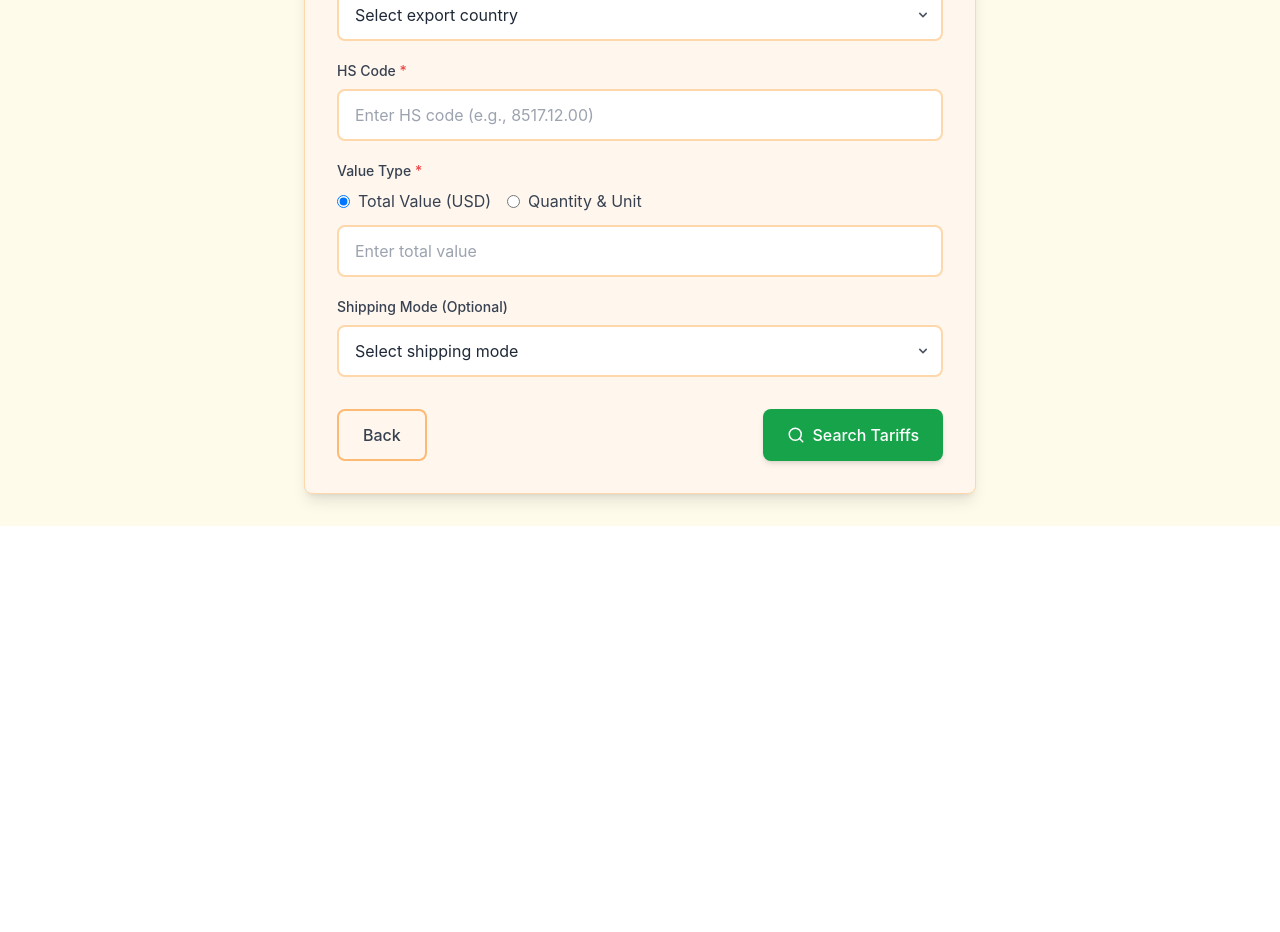
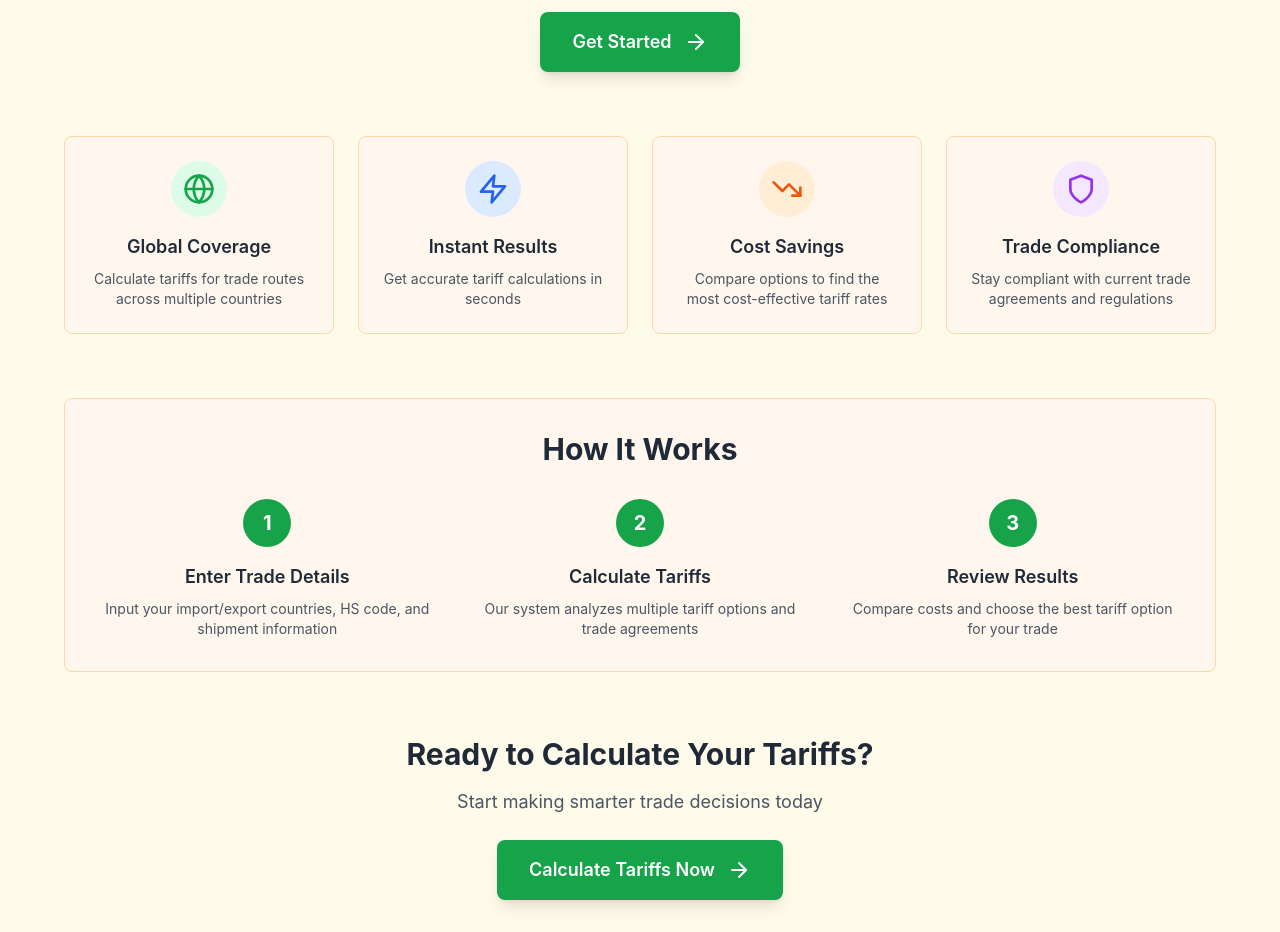
Before and after one commit to limjunsheng2110/CS203G4T2-Project, a React (Vite) app in the folder frontend/: page / in a window 1280 px wide. Shown: the part 460-1392 px from the top of the page. Before the commit the page ends 986 px from the top, so only its background shows below. Built offline with nearby package versions, Linux system fonts and the light colour scheme.

Commit message:
added homepage to front end

```diff
--- a/frontend/App.jsx
+++ b/frontend/App.jsx
@@ -1,9 +1,12 @@
+// frontend/App.jsx
+
 import React, { useState } from 'react';
+import HomePage from './components/HomePage';
 import DetailPage from './components/DetailPage';
 import ResultsPage from './components/ResultsPage';
 
 const App = () => {
-  const [currentPage, setCurrentPage] = useState('detail');
+  const [currentPage, setCurrentPage] = useState('home');
   const [theme, setTheme] = useState('light');
   const [formData, setFormData] = useState({
     importCountry: '',
@@ -24,6 +27,10 @@ const App = () => {
     }));
   };
 
+  const handleGetStarted = () => {
+    setCurrentPage('detail');
+  };
+
   const handleSearch = () => {
     setCurrentPage('results');
   };
@@ -35,6 +42,16 @@ const App = () => {
   const toggleTheme = () => {
     setTheme(prev => prev === 'light' ? 'dark' : 'light');
   };
+
+  if (currentPage === 'home') {
+    return (
+      <HomePage
+        onGetStarted={handleGetStarted}
+        theme={theme}
+        toggleTheme={toggleTheme}
+      />
+    );
+  }
 
   return currentPage === 'detail' ? (
     <DetailPage
--- /dev/null
+++ b/frontend/components/HomePage.jsx
@@ -0,0 +1,150 @@
+import React from 'react';
+import { ArrowRight, Globe, TrendingDown, Shield, Zap } from 'lucide-react';
+import { getThemeColours } from '../utils/themeColours';
+import ThemeToggle from './ThemeToggle';
+
+const HomePage = ({ onGetStarted, theme, toggleTheme }) => {
+  const colors = getThemeColours(theme);
+
+  return (
+    <div className={`min-h-screen ${theme === 'light' ? 'bg-amber-50' : 'bg-black'} py-8 px-4`}>
+      <div className="max-w-6xl mx-auto">
+        <div className="flex justify-end mb-4">
+          <ThemeToggle theme={theme} toggleTheme={toggleTheme} />
+        </div>
+
+        {/* Hero Section */}
+        <div className="text-center mb-16">
+          <div className="flex justify-center mb-8">
+            <img
+              src="/TariffNomLogo.png"
+              alt="TariffNom Logo"
+              className="w-64 h-auto"
+            />
+          </div>
+
+          <h1 className={`text-5xl font-bold ${colors.text} mb-4`}>
+            Welcome to TariffNom
+          </h1>
+          <p className={`text-xl ${colors.textMuted} mb-8 max-w-2xl mx-auto`}>
+            Smart Livestock Tariff Calculator - Navigate international trade tariffs with ease and accuracy
+          </p>
+
+          <button
+            onClick={onGetStarted}
+            className="px-8 py-4 bg-green-600 text-white rounded-lg hover:bg-green-700 transition-colors flex items-center gap-3 font-semibold text-lg shadow-lg hover:shadow-xl mx-auto"
+          >
+            Get Started
+            <ArrowRight size={24} />
+          </button>
+        </div>
+
+        {/* Features Section */}
+        <div className="grid grid-cols-1 md:grid-cols-2 lg:grid-cols-4 gap-6 mb-16">
+          <div className={`${colors.cardBg} rounded-lg p-6 border ${colors.border} text-center`}>
+            <div className="flex justify-center mb-4">
+              <div className="p-3 bg-green-100 rounded-full">
+                <Globe className="text-green-600" size={32} />
+              </div>
+            </div>
+            <h3 className={`text-lg font-semibold ${colors.text} mb-2`}>Global Coverage</h3>
+            <p className={`text-sm ${colors.textMuted}`}>
+              Calculate tariffs for trade routes across multiple countries
+            </p>
+          </div>
+
+          <div className={`${colors.cardBg} rounded-lg p-6 border ${colors.border} text-center`}>
+            <div className="flex justify-center mb-4">
+              <div className="p-3 bg-blue-100 rounded-full">
+                <Zap className="text-blue-600" size={32} />
+              </div>
+            </div>
+            <h3 className={`text-lg font-semibold ${colors.text} mb-2`}>Instant Results</h3>
+            <p className={`text-sm ${colors.textMuted}`}>
+              Get accurate tariff calculations in seconds
+            </p>
+          </div>
+
+          <div className={`${colors.cardBg} rounded-lg p-6 border ${colors.border} text-center`}>
+            <div className="flex justify-center mb-4">
+              <div className="p-3 bg-orange-100 rounded-full">
+                <TrendingDown className="text-orange-600" size={32} />
+              </div>
+            </div>
+            <h3 className={`text-lg font-semibold ${colors.text} mb-2`}>Cost Savings</h3>
+            <p className={`text-sm ${colors.textMuted}`}>
+              Compare options to find the most cost-effective tariff rates
+            </p>
+          </div>
+
+          <div className={`${colors.cardBg} rounded-lg p-6 border ${colors.border} text-center`}>
+            <div className="flex justify-center mb-4">
+              <div className="p-3 bg-purple-100 rounded-full">
+                <Shield className="text-purple-600" size={32} />
+              </div>
+            </div>
+            <h3 className={`text-lg font-semibold ${colors.text} mb-2`}>Trade Compliance</h3>
+            <p className={`text-sm ${colors.textMuted}`}>
+              Stay compliant with current trade agreements and regulations
+            </p>
+          </div>
+        </div>
+
+        {/* How It Works Section */}
+        <div className={`${colors.cardBg} rounded-lg p-8 border ${colors.border} mb-16`}>
+          <h2 className={`text-3xl font-bold ${colors.text} mb-8 text-center`}>How It Works</h2>
+          <div className="grid grid-cols-1 md:grid-cols-3 gap-8">
+            <div className="text-center">
+              <div className={`w-12 h-12 rounded-full bg-green-600 text-white flex items-center justify-center text-xl font-bold mx-auto mb-4`}>
+                1
+              </div>
+              <h3 className={`text-lg font-semibold ${colors.text} mb-2`}>Enter Trade Details</h3>
+              <p className={`text-sm ${colors.textMuted}`}>
+                Input your import/export countries, HS code, and shipment information
+              </p>
+            </div>
+
+            <div className="text-center">
+              <div className={`w-12 h-12 rounded-full bg-green-600 text-white flex items-center justify-center text-xl font-bold mx-auto mb-4`}>
+                2
+              </div>
+              <h3 className={`text-lg font-semibold ${colors.text} mb-2`}>Calculate Tariffs</h3>
+              <p className={`text-sm ${colors.textMuted}`}>
+                Our system analyzes multiple tariff options and trade agreements
+              </p>
+            </div>
+
+            <div className="text-center">
+              <div className={`w-12 h-12 rounded-full bg-green-600 text-white flex items-center justify-center text-xl font-bold mx-auto mb-4`}>
+                3
+              </div>
+              <h3 className={`text-lg font-semibold ${colors.text} mb-2`}>Review Results</h3>
+              <p className={`text-sm ${colors.textMuted}`}>
+                Compare costs and choose the best tariff option for your trade
+              </p>
+            </div>
+          </div>
+        </div>
+
+        {/* CTA Section */}
+        <div className="text-center">
+          <h2 className={`text-3xl font-bold ${colors.text} mb-4`}>
+            Ready to Calculate Your Tariffs?
+          </h2>
+          <p className={`text-lg ${colors.textMuted} mb-6`}>
+            Start making smarter trade decisions today
+          </p>
+          <button
+            onClick={onGetStarted}
+            className="px-8 py-4 bg-green-600 text-white rounded-lg hover:bg-green-700 transition-colors flex items-center gap-3 font-semibold text-lg shadow-lg hover:shadow-xl mx-auto"
+          >
+            Calculate Tariffs Now
+            <ArrowRight size={24} />
+          </button>
+        </div>
+      </div>
+    </div>
+  );
+};
+
+export default HomePage;
```
Also changed, not shown: 1 other file (tests, documents, lock files or other folders).
